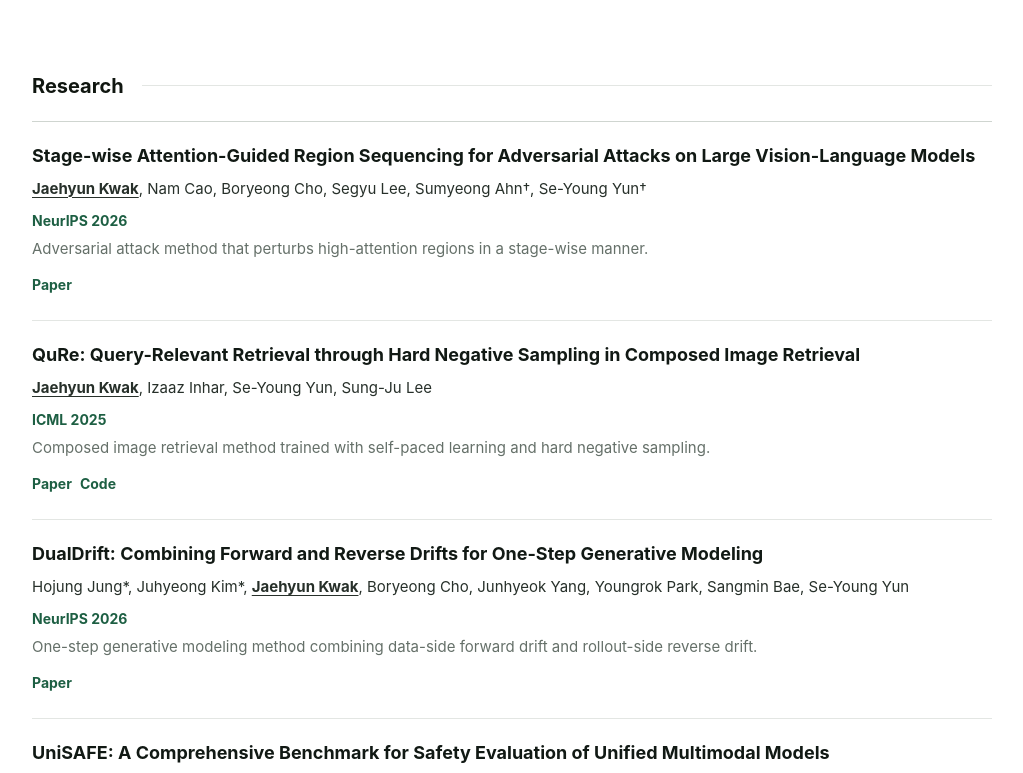
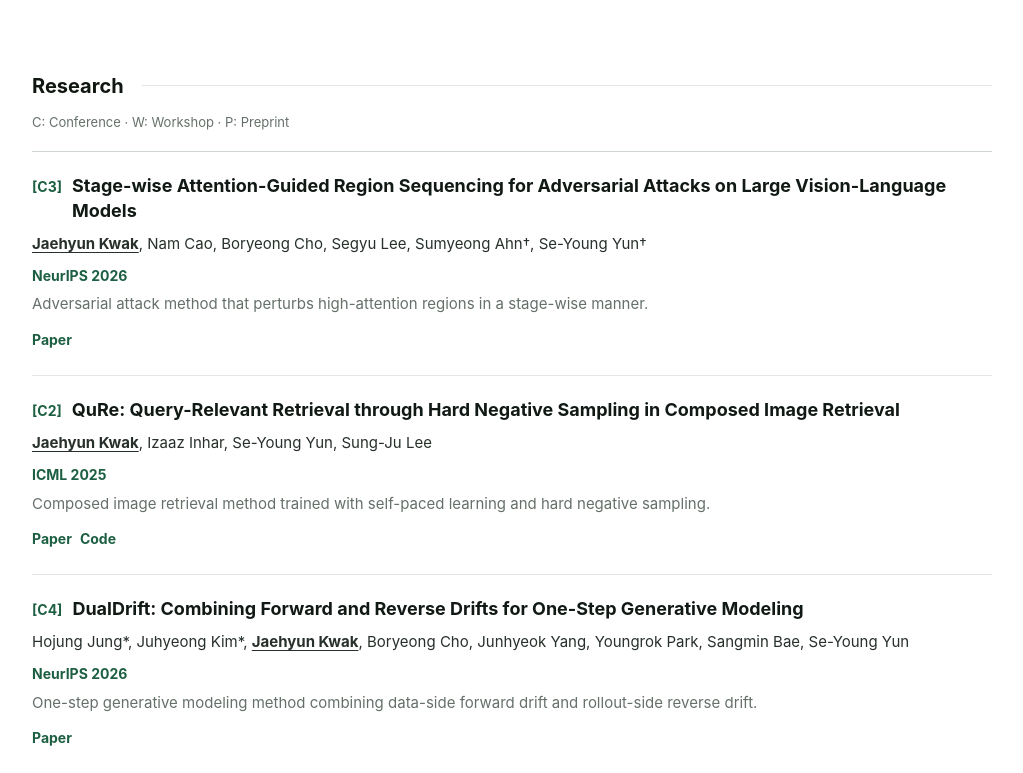
Before and after one commit to jaehyun-kwak/jaehyun-kwak.github.io, a React (Vite) app: page / in a window 1280 px wide. Shown: the part 947-1720 px from the top of the page, without its empty margins (128-1151 px from the left). Built offline with nearby package versions, Linux system fonts and the light colour scheme.

Commit message:
Add resume publication labels to research section

```diff
--- a/src/App.css
+++ b/src/App.css
@@ -300,6 +300,25 @@ h2 {
   border-top: 1px solid var(--line-strong);
 }
 
+.research-legend {
+  margin: -9px 0 18px;
+  color: var(--muted);
+  font-size: 13px;
+}
+
+.pub-title {
+  display: flex;
+  align-items: baseline;
+  gap: 10px;
+}
+
+.pub-label {
+  flex-shrink: 0;
+  color: var(--accent-dark);
+  font-size: 14px;
+  font-weight: 700;
+}
+
 .pub {
   padding: 22px 0 24px;
   border-bottom: 1px solid var(--line);
--- a/src/App.jsx
+++ b/src/App.jsx
@@ -204,12 +204,18 @@ function Research() {
   return (
     <section id="research">
       <SectionTitle>Research</SectionTitle>
+      <p className="research-legend">
+        C: Conference · W: Workshop · P: Preprint
+      </p>
 
       <div className="pubs">
         {publications.map((pub) => (
           <article className="pub" key={pub.title}>
             <div className="pub-main">
-              <h3>{pub.title}</h3>
+              <h3 className="pub-title">
+                <span className="pub-label">[{pub.label}]</span>
+                <span>{pub.title}</span>
+              </h3>
               <p className="authors">
                 <AuthorList authors={pub.authors} />
               </p>
--- a/src/data.js
+++ b/src/data.js
@@ -33,6 +33,7 @@ export const news = [
 
 export const publications = [
   {
+    label: "C3",
     title:
       "Stage-wise Attention-Guided Region Sequencing for Adversarial Attacks on Large Vision-Language Models",
     authors:
@@ -45,6 +46,7 @@ export const publications = [
   {
     title:
       "QuRe: Query-Relevant Retrieval through Hard Negative Sampling in Composed Image Retrieval",
+    label: "C2",
     authors: "Jaehyun Kwak, Izaaz Inhar, Se-Young Yun, Sung-Ju Lee",
     venue: "ICML 2025",
     note:
@@ -57,6 +59,7 @@ export const publications = [
   {
     title:
       "DualDrift: Combining Forward and Reverse Drifts for One-Step Generative Modeling",
+    label: "C4",
     authors:
       "Hojung Jung*, Juhyeong Kim*, Jaehyun Kwak, Boryeong Cho, Junhyeok Yang, Youngrok Park, Sangmin Bae, Se-Young Yun",
     venue: "NeurIPS 2026",
@@ -67,6 +70,7 @@ export const publications = [
   {
     title:
       "UniSAFE: A Comprehensive Benchmark for Safety Evaluation of Unified Multimodal Models",
+    label: "W1",
     authors:
       "Segyu Lee*, Boryeong Cho*, Hojung Jung*, Seokhyun An, Juhyeong Kim, Jaehyun Kwak, Yongjin Yang, Sangwon Jang, Youngrok Park, Wonjun Chang, Se-Young Yun",
     venue: "NeurIPS 2026 Workshop",
@@ -77,6 +81,7 @@ export const publications = [
   {
     title:
       "SelfReplay: Adapting Self-Supervised Sensory Models via Adaptive Meta-Task Replay",
+    label: "C1",
     authors:
       "Hyungjun Yoon, Jaehyun Kwak, Biniyam Tolera, Gaole Dai, Mo Li, Taesik Gong, Kimin Lee, Sung-Ju Lee",
     venue: "SenSys 2025",
@@ -86,6 +91,7 @@ export const publications = [
   },
   {
     title: "Federated Learning with Incomplete Sensing Modalities",
+    label: "P1",
     authors: "Adiba Orzikulova*, Jaehyun Kwak*, Jaemin Shin, Sung-Ju Lee",
     venue: "arXiv 2024",
     note: "Federated learning method for handling incomplete sensing modalities.",
```
